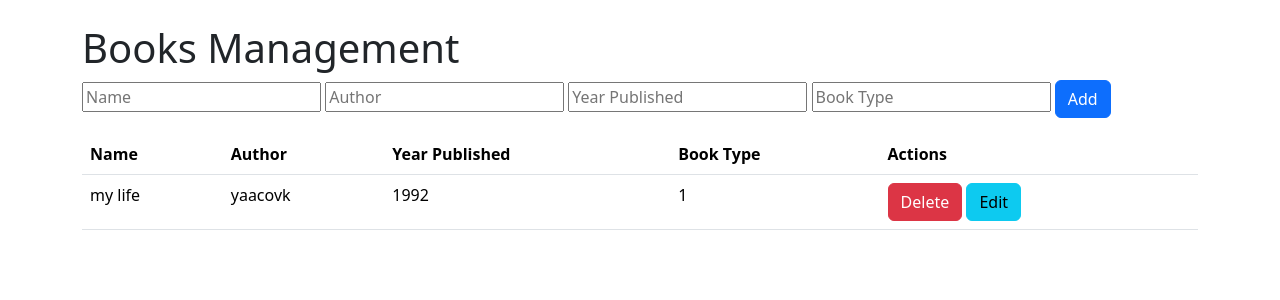
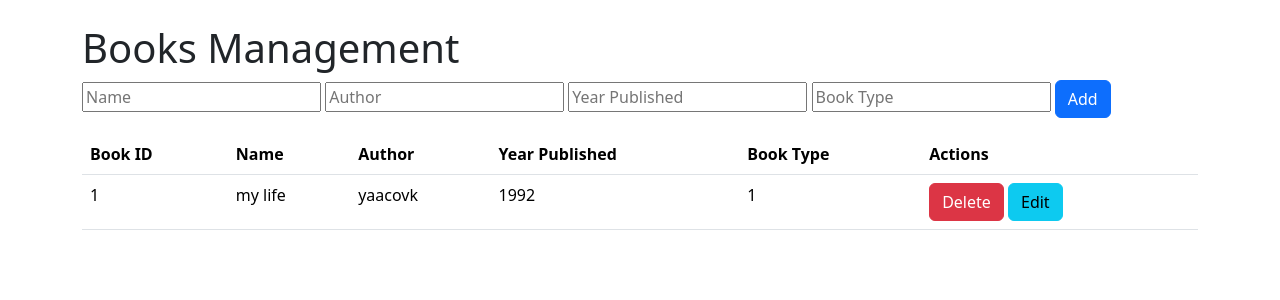
Before and after one commit to yaacovk10/table_with_crud, a Flask app: page /books/ in a window 1280 px wide. Shown: the top 300 px of the page. Run offline with Flask 3, Linux system fonts and the light colour scheme; data comes from the database, SQL or seed files in the repository; some libraries are stand-ins or nearby versions.

Commit message:
add book id in first column

```diff
--- a/project/models.py
+++ b/project/models.py
@@ -48,7 +48,6 @@ class Loan(db.Model):
     __tablename__ = 'loan'
     id = db.Column('loan_id', db.Integer, primary_key=True)
     cust_id = db.Column(db.Integer, db.ForeignKey('customer.id'), nullable=False)
-    # cust_id = db.Column(db.Integer, db.ForeignKey('customer.customer_id'), nullable=False)
     book_id = db.Column(db.Integer, db.ForeignKey('book.id'), nullable=False)
     loan_date = db.Column(db.Date, nullable=False)
     return_date = db.Column(db.Date, nullable=True)
--- a/project/templates/books.html
+++ b/project/templates/books.html
@@ -24,6 +24,7 @@
         <table class="table">
             <thead>
                 <tr>
+                    <th>Book ID</th>
                     <th>Name</th>
                     <th>Author</th>
                     <th>Year Published</th>
@@ -49,6 +50,7 @@
                 const res = await axios.get(`${MY_SERVER}/get`);
                 bookList.innerHTML = res.data.map(book => `
                     <tr id="book-${book.id}"> <!-- Add a unique identifier (e.g., book ID) to the row -->
+                        <td>${book.id}</td> <!-- Display the Book ID -->
                         <td>${book.name}</td>
                         <td>${book.author}</td>
                         <td>${book.year_published}</td>
```
